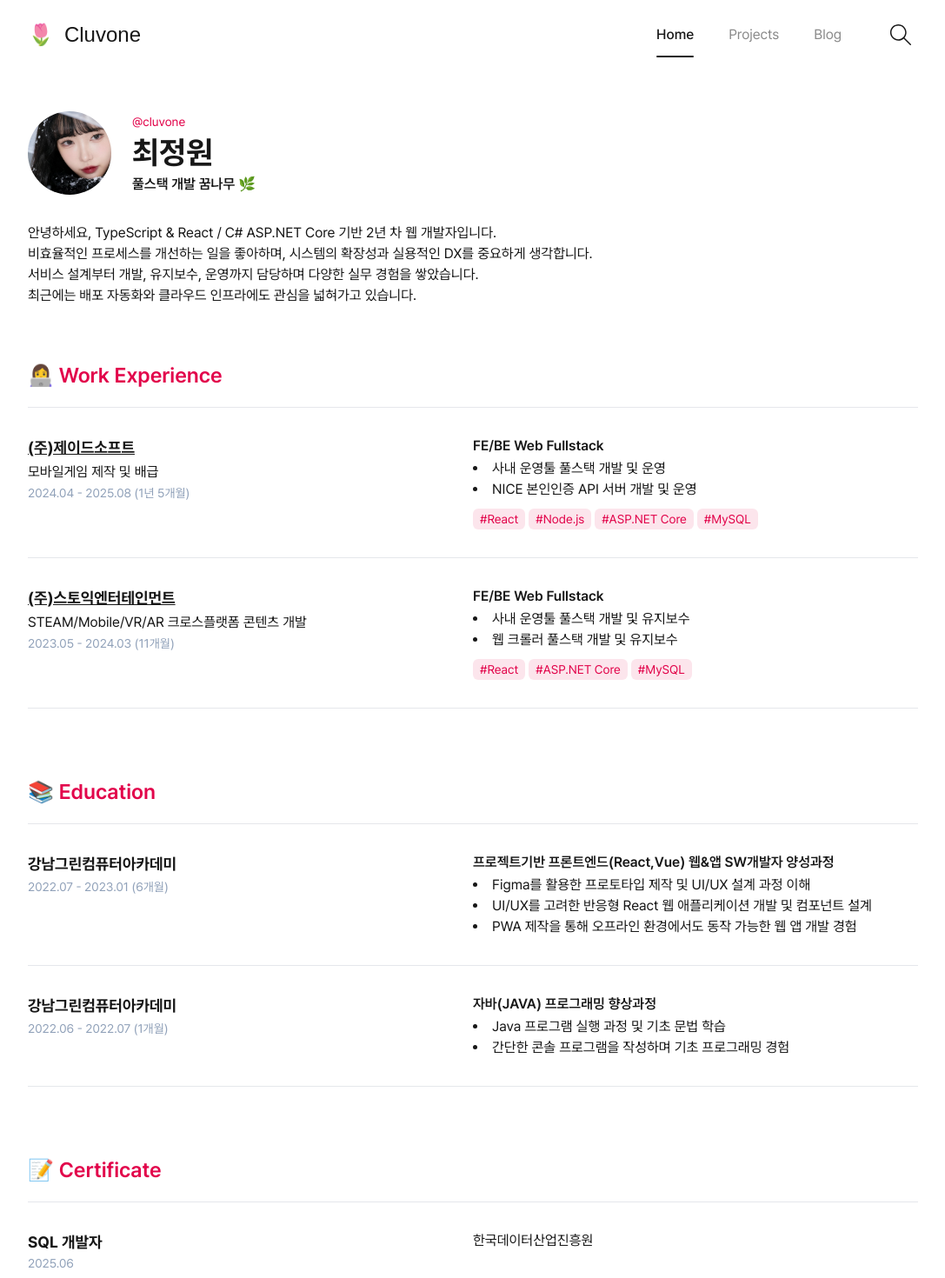
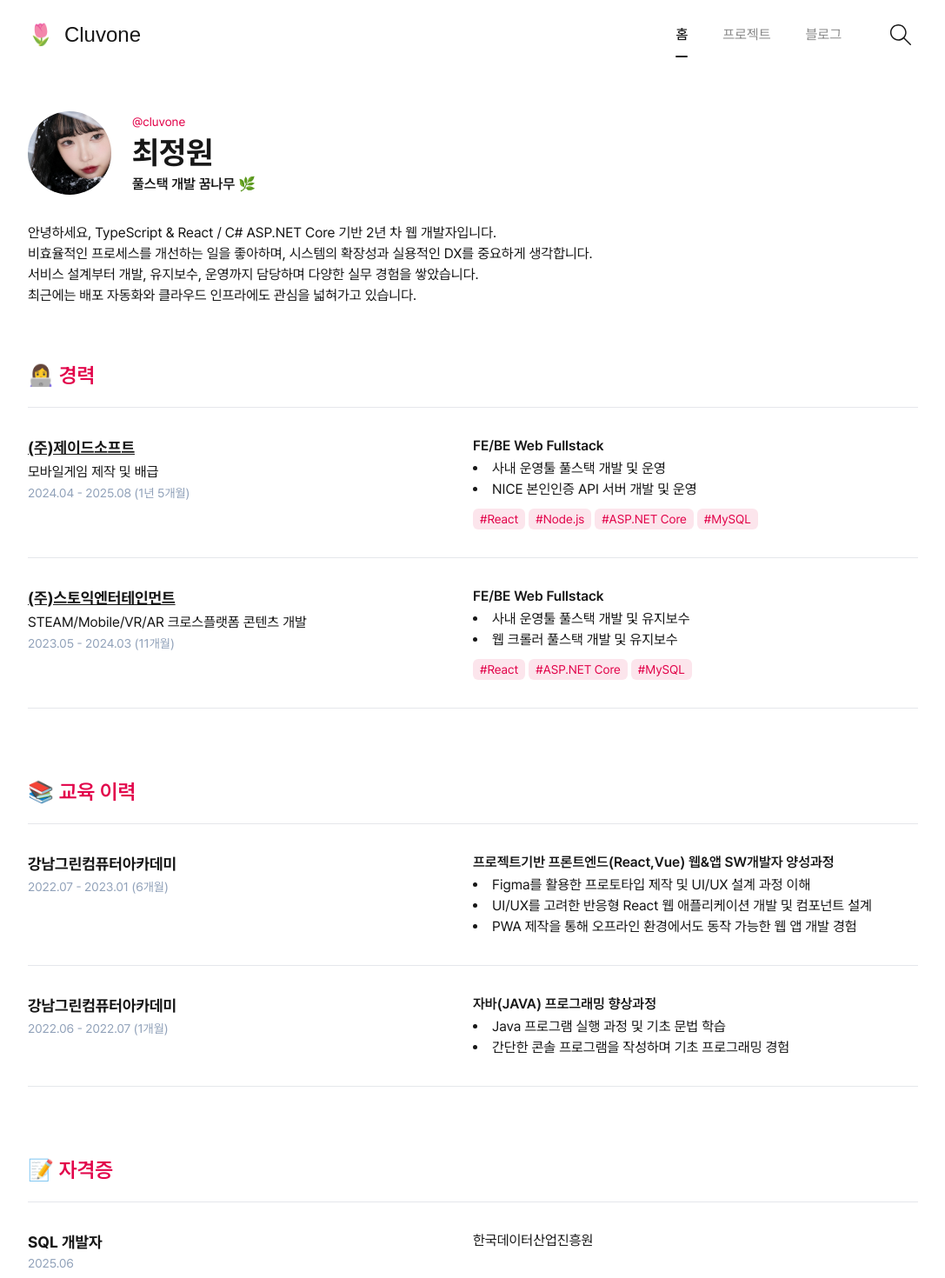
Before and after one commit to cluvone/devlog, a Next.js app: page / in a window 1280 px wide. Shown: the top 1470 px of the page at 87% size, without its empty margins (96-1183 px from the left). Built offline with nearby package versions, Linux system fonts and the light colour scheme; a web font is replaced by a local one.

Commit message:
영어 메뉴 한국어로 수정

```diff
--- a/src/app/page.tsx
+++ b/src/app/page.tsx
@@ -33,7 +33,7 @@ export default function Home() {
 
       <div className="flex flex-col gap-y-20">
         <section>
-          <h3 className="text-primary mb-5 text-2xl font-semibold">👩‍💻 Work Experience</h3>
+          <h3 className="text-primary mb-5 text-2xl font-semibold">👩‍💻 경력</h3>
 
           <ul className="divide-y divide-gray-200 border-y border-y-gray-200">
             <li className="flex flex-col gap-y-4 py-8 md:flex-row">
@@ -98,7 +98,7 @@ export default function Home() {
         </section>
 
         <section>
-          <h3 className="text-primary mb-5 text-2xl font-semibold">📚 Education</h3>
+          <h3 className="text-primary mb-5 text-2xl font-semibold">📚 교육 이력</h3>
 
           <ul className="divide-y divide-gray-200 border-y border-y-gray-200">
             <li className="flex flex-col gap-y-4 py-8 md:flex-row">
@@ -135,7 +135,7 @@ export default function Home() {
         </section>
 
         <section>
-          <h3 className="text-primary mb-5 text-2xl font-semibold">📝 Certificate</h3>
+          <h3 className="text-primary mb-5 text-2xl font-semibold">📝 자격증</h3>
 
           <ul className="divide-y divide-gray-200 border-y border-y-gray-200">
             <li className="flex flex-col gap-y-4 py-8 md:flex-row">
@@ -152,7 +152,7 @@ export default function Home() {
         </section>
 
         <section>
-          <h3 className="text-primary mb-5 text-2xl font-semibold">💪 Skills</h3>
+          <h3 className="text-primary mb-5 text-2xl font-semibold">💪 기술 스택</h3>
           <ul className="flex flex-wrap items-center gap-2">
             <li className="border-primary text-primary rounded-2xl border px-4 py-1">TypeScript</li>
             <li className="border-primary text-primary rounded-2xl border px-4 py-1">React</li>
--- a/src/constants/nav.ts
+++ b/src/constants/nav.ts
@@ -1,7 +1,7 @@
 const NAV_ITEMS = [
-  { title: 'Home', href: '/' },
-  { title: 'Projects', href: '/projects' },
-  { title: 'Blog', href: '/blog' },
+  { title: '홈', href: '/' },
+  { title: '프로젝트', href: '/projects' },
+  { title: '블로그', href: '/blog' },
 ] as const;
 
 export default NAV_ITEMS;
```
